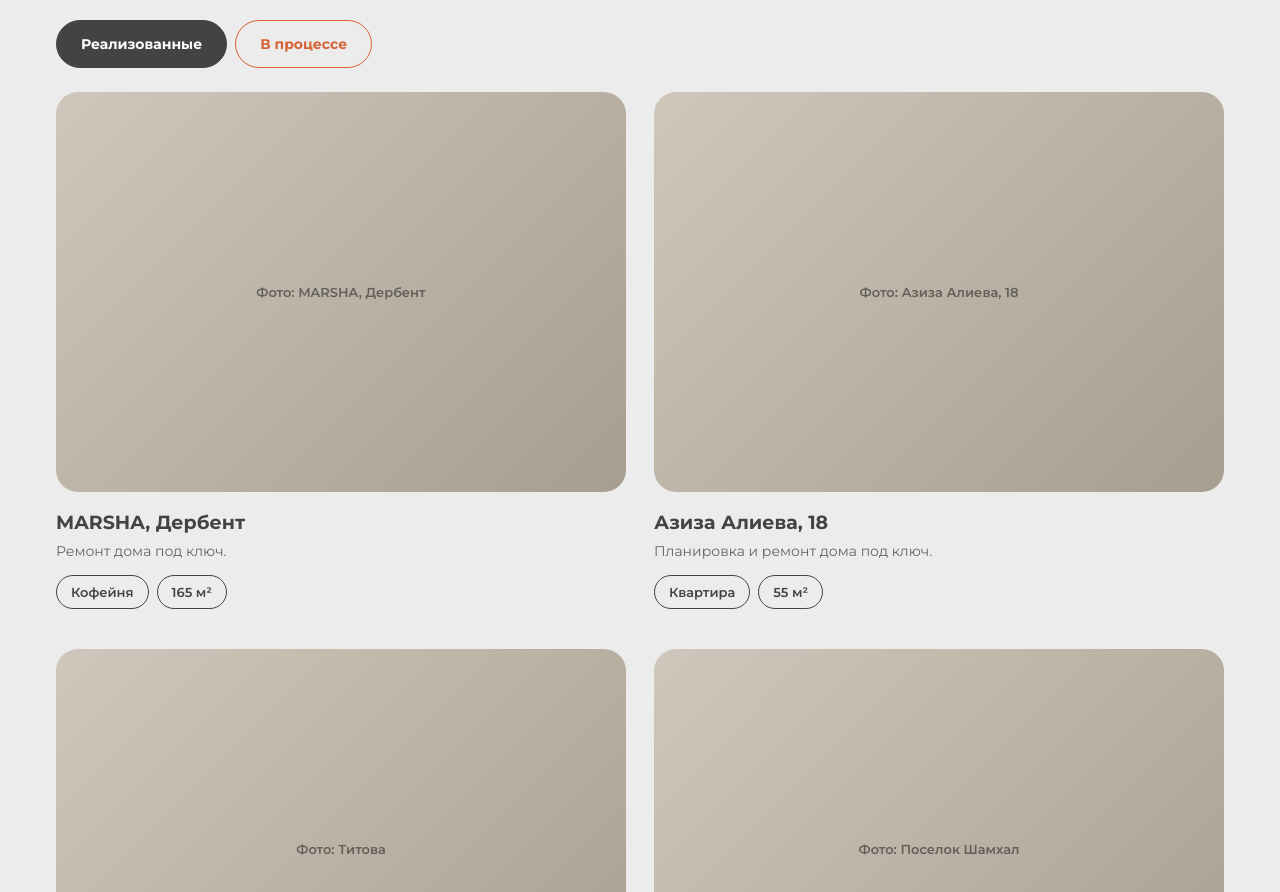
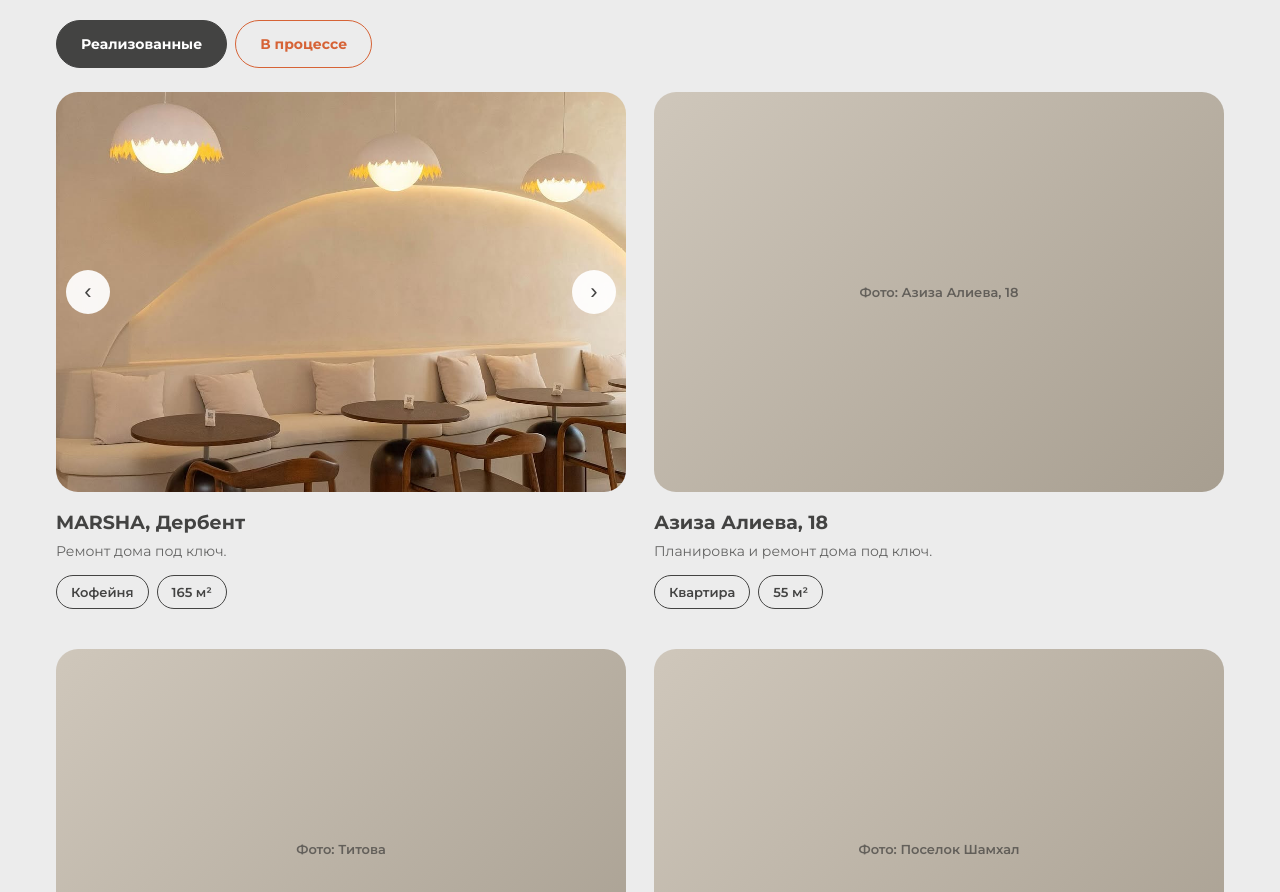
Before and after one commit to shabbban/makehouse-site, a plain HTML site: page index.html in a window 1280 px wide. Shown: the part 1883-2775 px from the top of the page. Drawn offline with Linux system fonts and the light colour scheme.

Commit message:
Update index.html

```diff
--- a/index.html
+++ b/index.html
@@ -370,7 +370,7 @@ footer{padding:36px 0 28px;color:#fff;background:var(--gr);--lg:#fff}
      Фото: i — список картинок, первая — обложка. */
   var UPD="02.11.2026";
   var P=[
-    {s:"done",n:"MARSHA, Дербент",d:"Ремонт дома под ключ.",t:"Кофейня",a:"165 м²",i:[]},
+{s:"done",n:"MARSHA, Дербент",d:"Ремонт дома под ключ.",t:"Кофейня",a:"165 м²",i:["marsha-1.jpg","marsha-2.jpg","marsha-3.jpg","marsha-4.jpg","marsha-5.jpg","marsha-6.jpg"]},
     {s:"done",n:"Азиза Алиева, 18",d:"Планировка и ремонт дома под ключ.",t:"Квартира",a:"55 м²",i:[]},
     {s:"done",n:"Титова",d:"Ремонт коттеджа под ключ.",t:"Квартира",a:"170 м²",i:[]},
     {s:"done",n:"Поселок Шамхал",d:"Строительство и ремонт под ключ",t:"Частный дом",a:"250 м²",i:[]},
```
